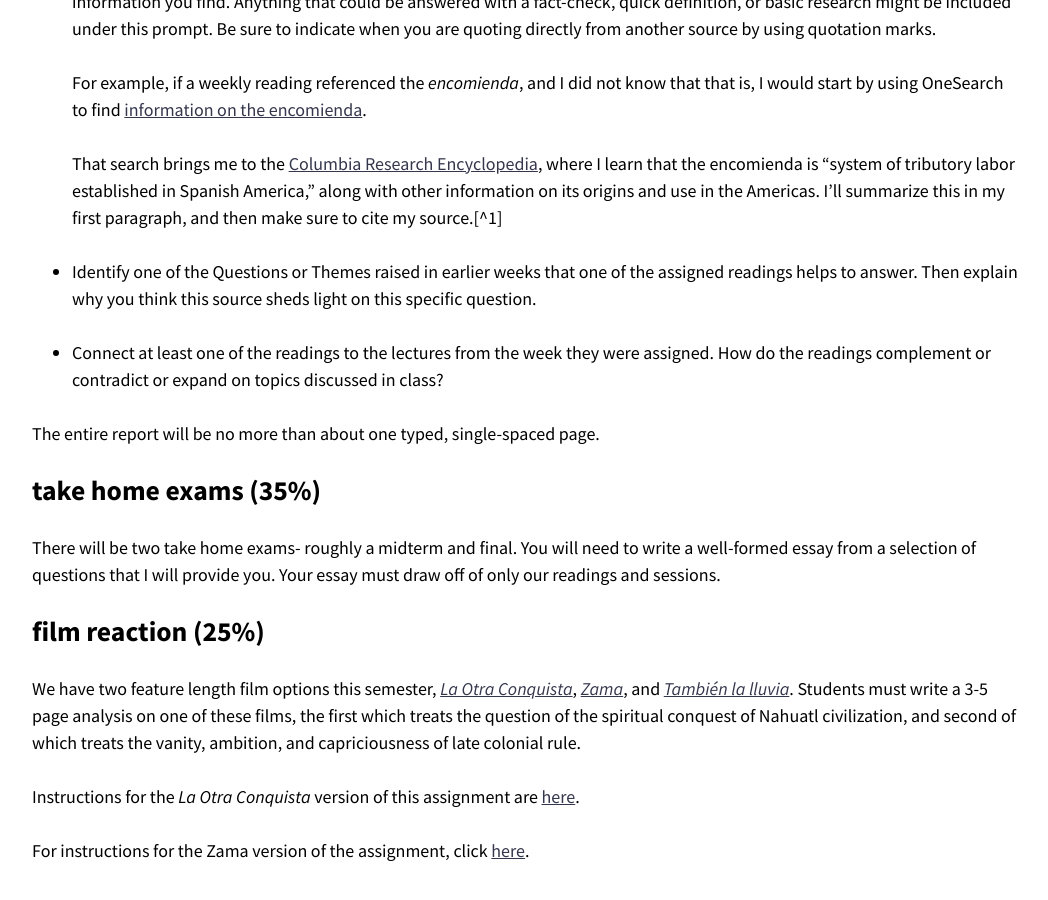
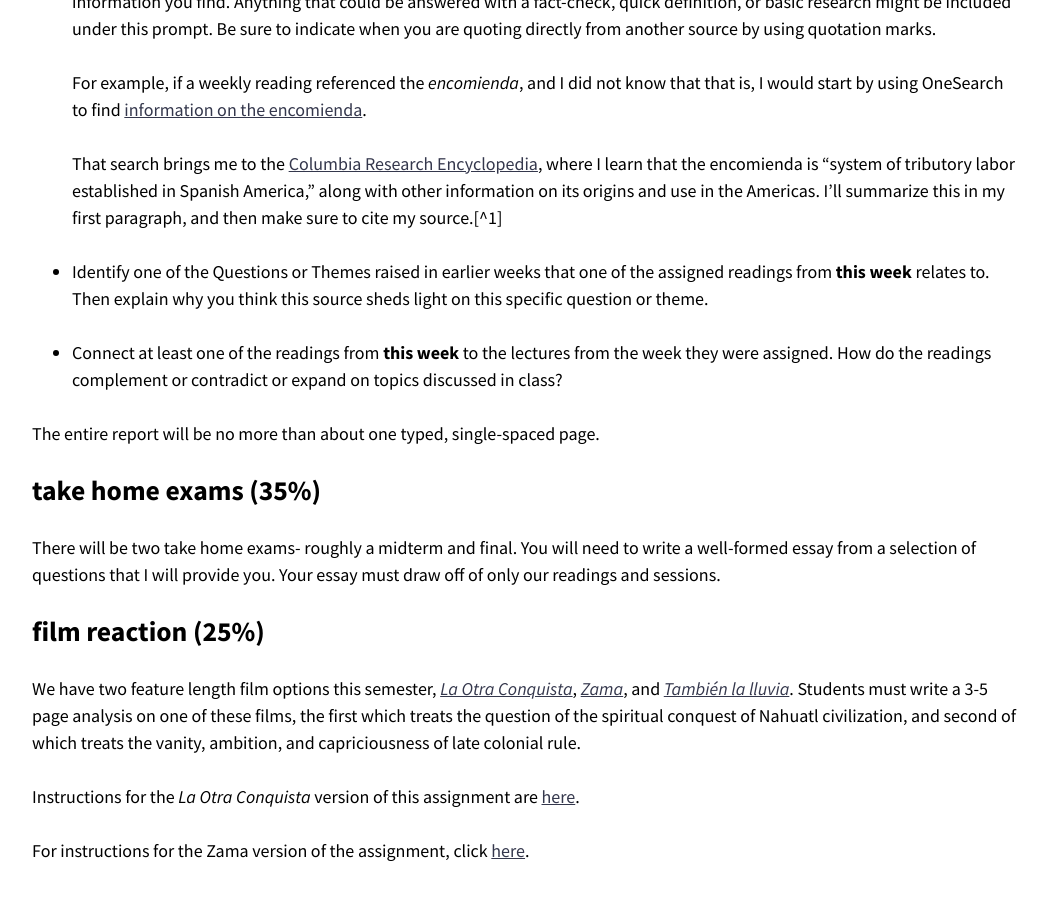
Before and after one commit to chadblack/2022ELA, a Jekyll site: the page built from assignments.md, in a window 1280 px wide and 900 px high, scrolled down 804 px. Shown: the whole window, without its empty margins (114-1162 px from the left). Built offline with Jekyll 4.4.1, drawn with Linux system fonts in a browser that asks for light colours; nearby versions of some CDN libraries.

Commit message:
weekly language

```diff
--- a/assignments.md
+++ b/assignments.md
@@ -44,10 +44,10 @@ following prompts:
   my source.[^1]
 
 * Identify one of the Questions or Themes raised in earlier weeks that one of the
-  assigned readings helps to answer. Then explain why you think this source sheds
-  light on this specific question.
+  assigned readings from **this week** relates to. Then explain why you think this source sheds
+  light on this specific question or theme.
 
-* Connect at least one of the readings to the lectures from the week they were
+* Connect at least one of the readings from **this week**  to the lectures from the week they were
   assigned. How do the readings complement or contradict or expand on topics
   discussed in class?
 
```
